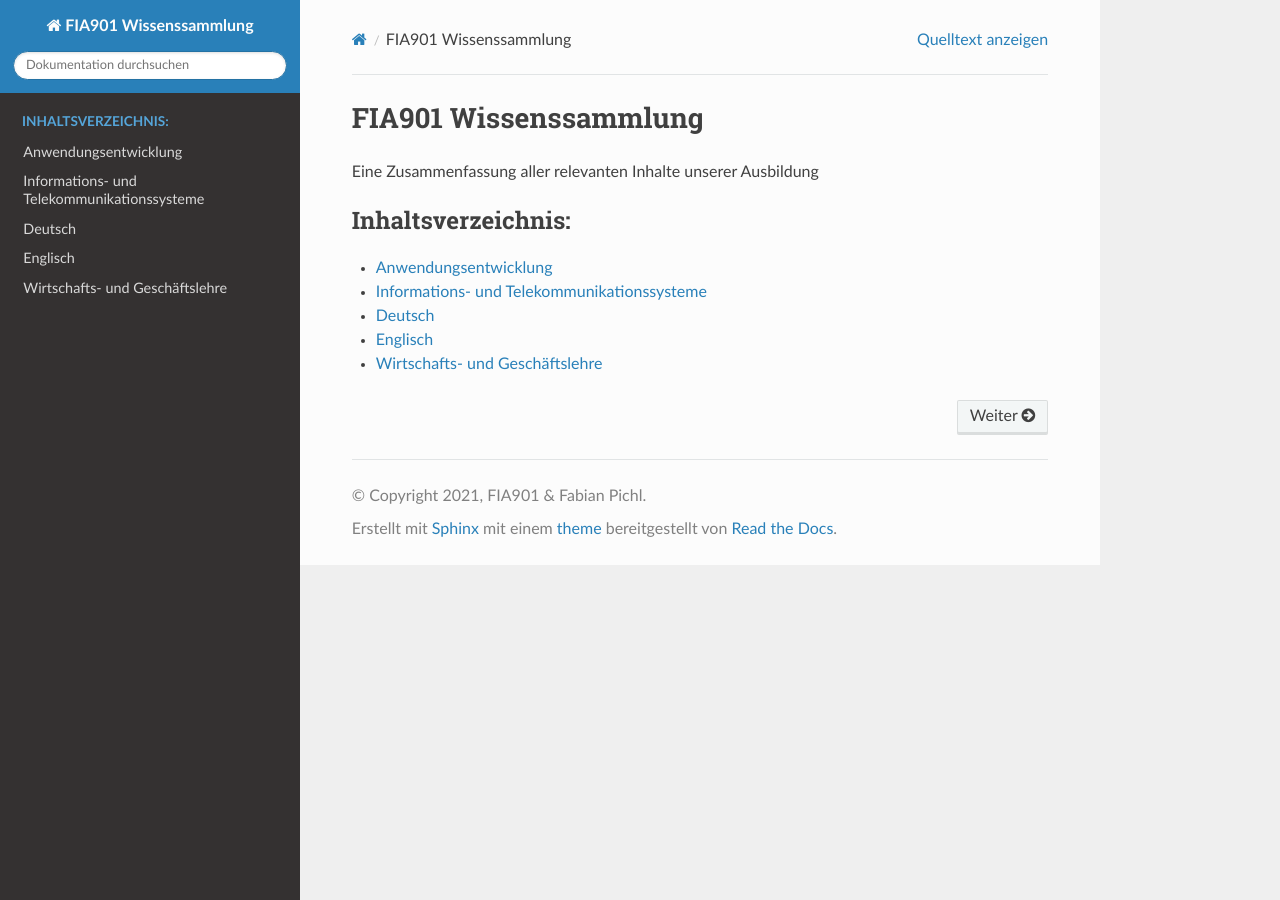
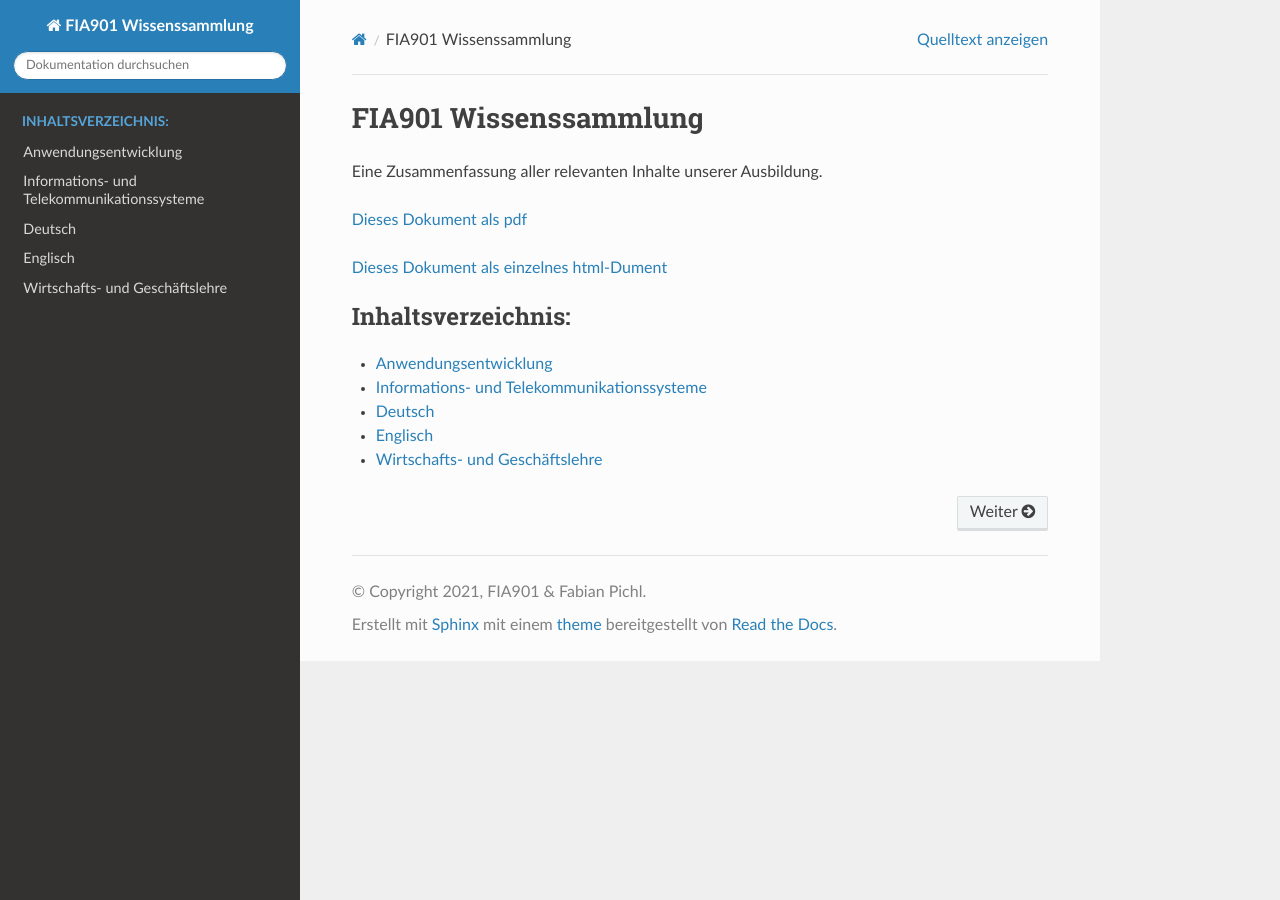
Before and after one commit to fpichl/fia901, a Sphinx documentation site: the page built from source/index.rst, in a window 1280 px wide. Built offline with Sphinx 7.4.7 and the Read the Docs theme 2.0.0, drawn with Linux system fonts in a browser that asks for light colours.

Commit message:
add links to other formats

```diff
--- a/source/index.rst
+++ b/source/index.rst
@@ -1,7 +1,11 @@
 ======================
 FIA901 Wissenssammlung
 ======================
-Eine Zusammenfassung aller relevanten Inhalte unserer Ausbildung
+Eine Zusammenfassung aller relevanten Inhalte unserer Ausbildung.
+
+`Dieses Dokument als pdf <http://fia901.ddns.net/Wissenssammlung.pdf>`_
+
+`Dieses Dokument als einzelnes html-Dument <http://fia901.ddns.net/Wissenssammlung.html>`_
 
 .. toctree::
    :maxdepth: 4
```
